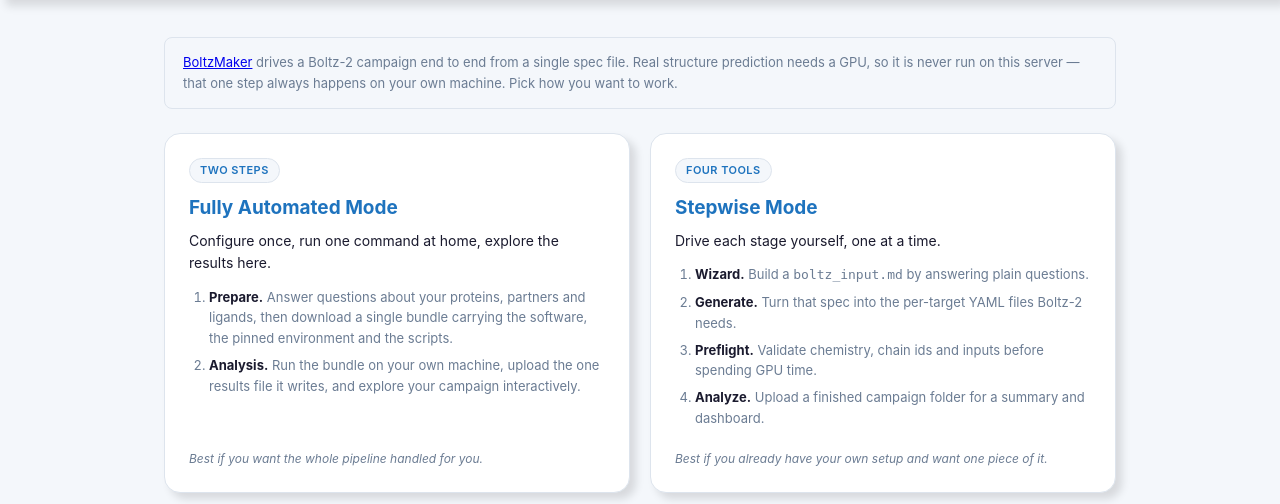
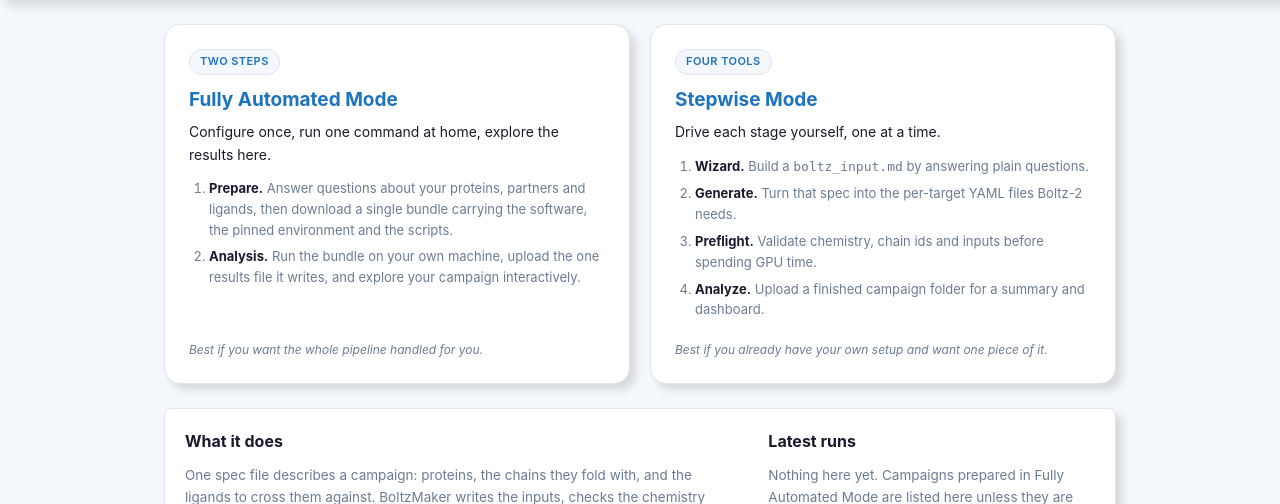
Before and after one commit to bellcheddar/BoltzMaker, a Flask app: page / in a window 1280 px wide. Shown: the part 53-557 px from the top of the page. Run offline with Flask 3, Linux system fonts and the light colour scheme.

Commit message:
Landing page: drop the scope note above the mode cards
The page opens on the choice it is asking the reader to make.

The fact the note carried -- that structure prediction needs a GPU and never
runs on this server -- is still on the page: the Fully Automated card says the
bundle runs on your own machine, and the Stepwise card says preflight validates
before you spend GPU time. It is stated once more, in full, on the Fully
Automated overview.

Co-Authored-By: Claude Opus 5 <noreply@anthropic.com>
Claude-Session: https://claude.ai/code/session_013Berx5YBoFWtvXMTRmrJd9

```diff
--- a/web/templates/index.html
+++ b/web/templates/index.html
@@ -1,12 +1,5 @@
 {% extends "base.html" %}
 {% block content %}
-<p class="md-scope-note">
-  <a href="https://github.com/bellcheddar/BoltzMaker" target="_blank" rel="noopener noreferrer">BoltzMaker</a>
-  drives a Boltz-2 campaign end to end from a single spec file. Real structure prediction needs a
-  GPU, so it is never run on this server &mdash; that one step always happens on your own machine.
-  Pick how you want to work.
-</p>
-
 <div class="md-mode-grid">
   <a class="md-mode-card" href="/auto">
     <span class="md-mode-badge">Two steps</span>
```
